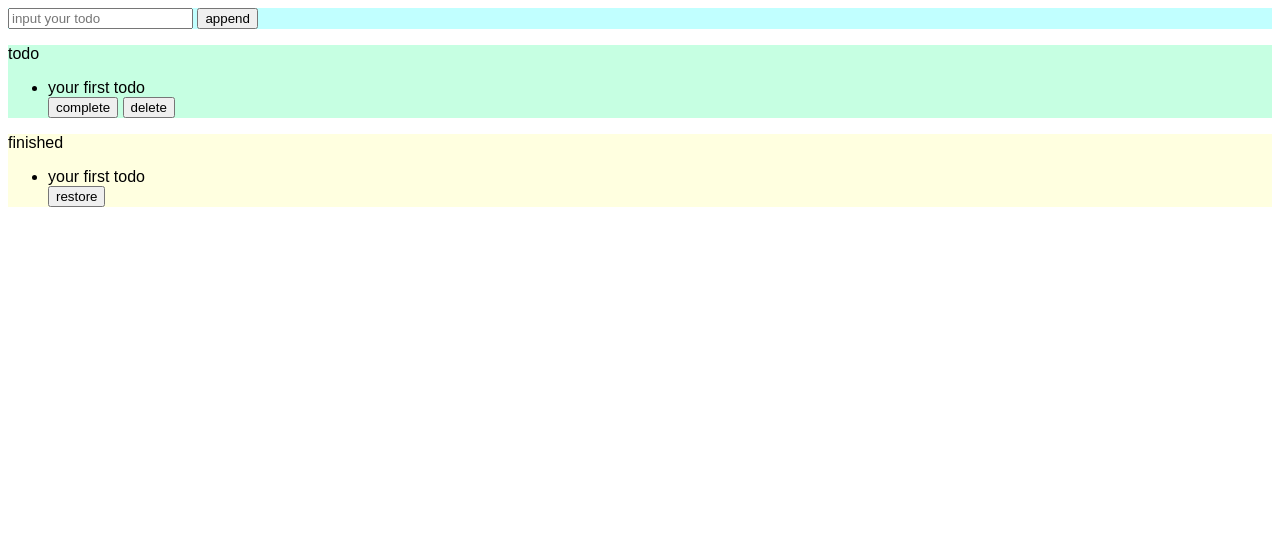
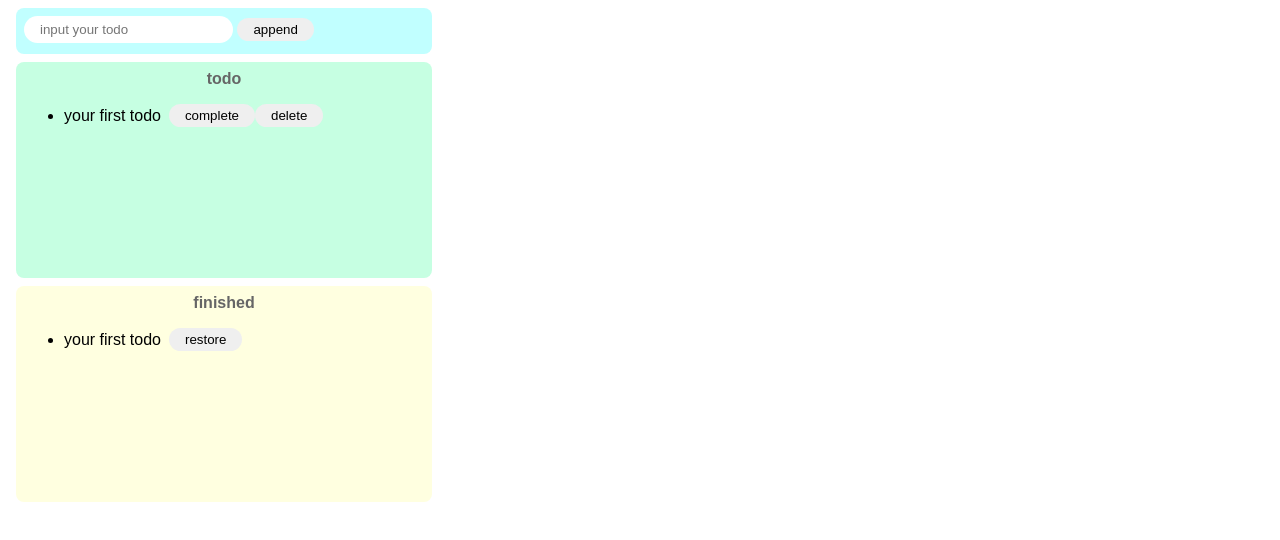
Before and after one commit to nissy-shota/todo-app-vanila-javascript, a website built with Parcel: page index.html in a window 1280 px wide. Built offline with nearby package versions, Linux system fonts and the light colour scheme.

Commit message:
create event is onclickadd

```diff
--- a/index.html
+++ b/index.html
@@ -7,24 +7,28 @@
 
   <body>
     <div class="input-area">
-      <input placeholder="input your todo" />
-      <button>append</button>
+      <input id="add-text" placeholder="input your todo" />
+      <button id="add-button">append</button>
     </div>
 
-    <div class="incompleted-area">
-      <p>todo</p>
-      <ul>
-        <li>your first todo</li>
-        <button>complete</button>
-        <button>delete</button>
+    <div class="incomplete-area">
+      <p class="title">todo</p>
+      <ul id="incomplete-list">
+        <div class="list-row">
+          <li>your first todo</li>
+          <button>complete</button>
+          <button>delete</button>
+        </div>
       </ul>
     </div>
 
     <div class="completed-area">
-      <p>finished</p>
+      <p class="title">finished</p>
       <ul>
-        <li>your first todo</li>
-        <button>restore</button>
+        <div class="list-row">
+          <li>your first todo</li>
+          <button>restore</button>
+        </div>
       </ul>
     </div>
     <script src="src/index.js"></script>
--- a/src/index.js
+++ b/src/index.js
@@ -1 +1,29 @@
 import "./styles.css";
+
+const onClickAdd = () => {
+  const inputText = document.getElementById("add-text").value;
+  document.getElementById("add-text").value = "";
+
+  //create div tag
+  const div = document.createElement("div");
+  div.className = "list-row";
+  // create li tag
+  const li = document.createElement("li");
+  li.innerText = inputText;
+
+  // create complete button tag
+  const completeButton = document.createElement("button");
+  completeButton.innerText("complete");
+
+  // create delete button tag
+  const deleteButton = document.createElement("button");
+  deleteButton.innerText("delete");
+
+  // set div tag of child element li tag.
+  div.appendChild(li);
+  document.getElementById("incomplete-list").appendChild(div);
+};
+
+document
+  .getElementById("add-button")
+  .addEventListener("click", () => onClickAdd());
--- a/src/styles.css
+++ b/src/styles.css
@@ -2,14 +2,65 @@ body {
   font-family: sans-serif;
 }
 
+input {
+  border-radius: 16px;
+  border: none;
+  padding: 6px 16px;
+  outline: none;
+}
+
+button {
+  border-radius: 16px;
+  border: none;
+  padding: 4px 16px;
+}
+
+button:hover {
+  background-color: #ff7fff;
+  color: #fff;
+  cursor: pointer;
+}
+
+li {
+  margin-right: 8px;
+}
+
 .input-area {
   background-color: #c1ffff;
+  width: 400px;
+  height: 30px;
+  border-radius: 8px;
+  padding: 8px;
+  margin: 8px;
 }
 
-.incompleted-area {
+.incomplete-area {
   background-color: #c6ffe2;
+  width: 400px;
+  min-height: 200px;
+  padding: 8px;
+  margin: 8px;
+  border-radius: 8px;
 }
 
 .completed-area {
   background-color: #ffffe0;
+  width: 400px;
+  min-height: 200px;
+  padding: 8px;
+  margin: 8px;
+  border-radius: 8px;
 }
+
+.title {
+  text-align: center;
+  margin-top: 0;
+  font-weight: bold;
+  color: #666;
+}
+
+.list-row {
+  display: flex;
+  align-items: center;
+  padding-bottom: 4px;
+}
```
